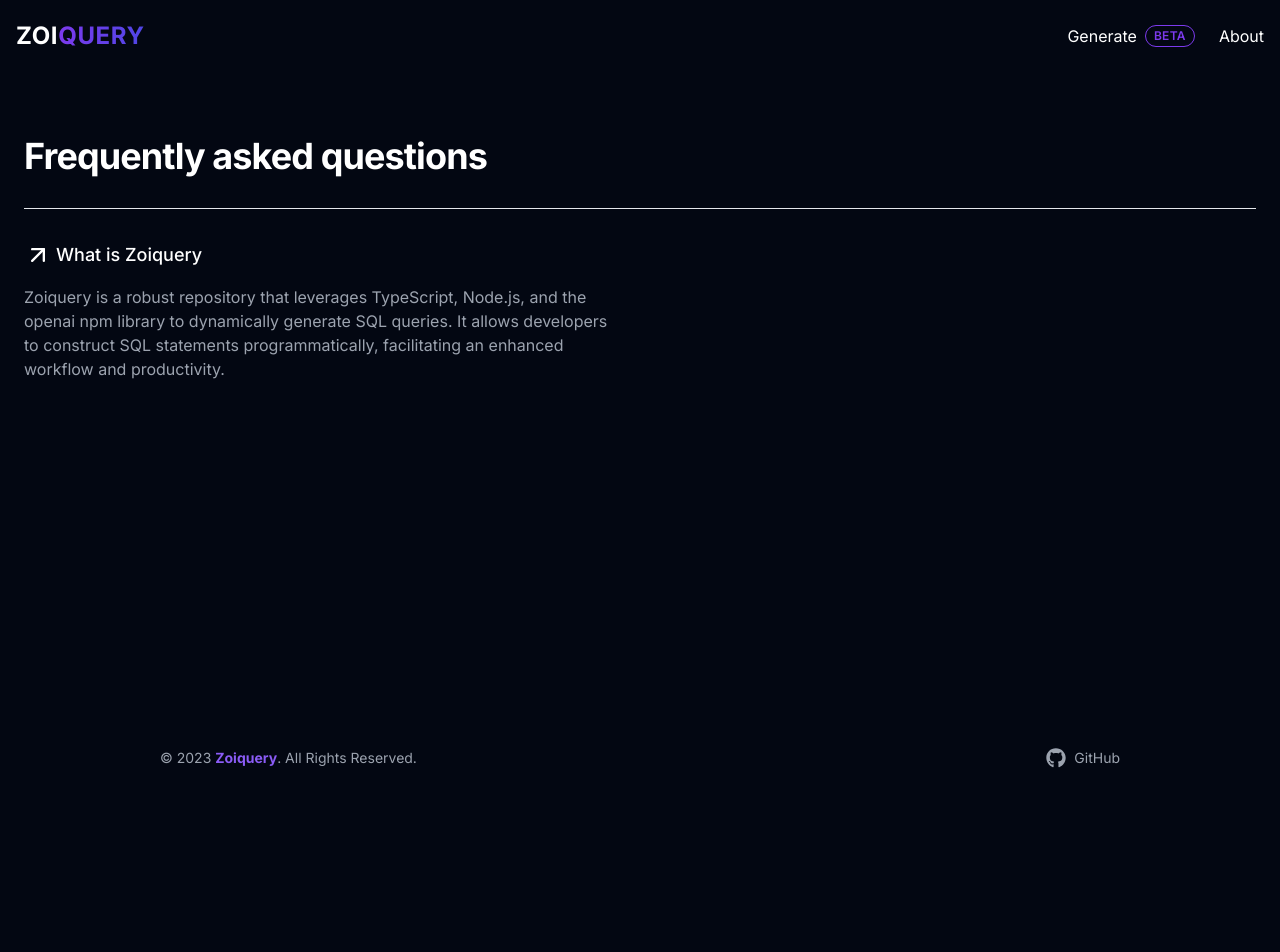
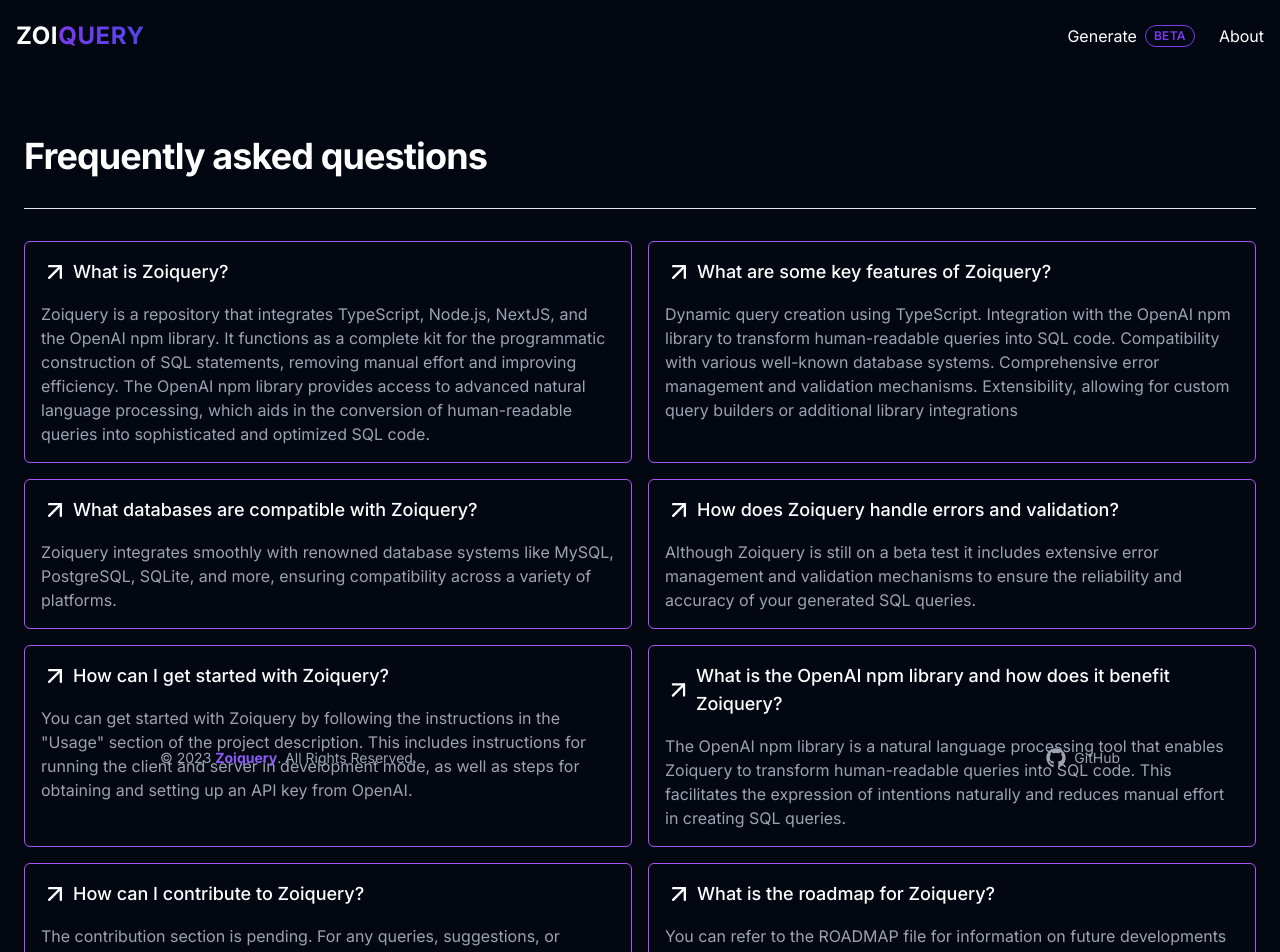
Before and after one commit to noeyislearning/zoiquery, a Next.js app in the folder client/: page /about in a window 1280 px wide. Shown: the top 952 px of the page. Before the commit the page ends 800 px from the top, so only its background shows below. Built offline with nearby package versions, Linux system fonts and the light colour scheme.

Commit message:
Build `About` page and `FAQCard` component

```diff
--- a/client/app/about/page.tsx
+++ b/client/app/about/page.tsx
@@ -1,7 +1,8 @@
 import React from "react";
 
-/** React Icons */
-import { FiArrowUpRight } from "react-icons/fi";
+/** Components */
+import FaqCard from "@/components/common/Cards/FAQCard";
+import BackToTopButton from "@/components/common/Buttons/BackToTopButton";
 
 export default function AboutPage() {
   return (
@@ -9,18 +10,8 @@
       <section className="bg-gray-950">
         <div className="py-8 px-4 mx-auto max-w-screen-xl sm:py-16 lg:px-6">
           <h2 className="mb-8 text-4xl tracking-tight font-bold text-white">Frequently asked questions</h2>
-          <div className="mb-10 grid pt-8 text-left border-t border-gray-200 md:gap-16 dark:border-gray-700 md:grid-cols-2">
-            <div className="text-white">
-              <div className="mb-4 flex gap-1 items-center">
-                <FiArrowUpRight className="w-7 h-7"/>
-                <h3 className="text-lg font-medium ">
-                  What is Zoiquery
-                </h3>
-              </div>
-              <p className="text-gray-400">
-                Zoiquery is a robust repository that leverages TypeScript, Node.js, and the openai npm library to dynamically generate SQL queries. It allows developers to construct SQL statements programmatically, facilitating an enhanced workflow and productivity.
-              </p>
-            </div>
+          <div className="mb-32 lg:mb-10 grid pt-8 text-left border-t border-gray-200 gap-4 lg:gap-4 dark:border-gray-700 md:grid-cols-2">
+            <FaqCard faqsItems={[]}/>
           </div>
         </div>
       </section>
--- /dev/null
+++ b/client/assets/interfaces/faqs.ts
@@ -0,0 +1,8 @@
+interface FAQsItems {
+  question: string;
+  answer: string;
+}
+
+export interface FAQsItemsProps {
+  faqsItems: FAQsItems[];
+}
--- /dev/null
+++ b/client/assets/models/faqs.json
@@ -0,0 +1,40 @@
+{
+  "faqs": [
+    {
+      "question": "What is Zoiquery?",
+      "answer": "Zoiquery is a repository that integrates TypeScript, Node.js, NextJS, and the OpenAI npm library. It functions as a complete kit for the programmatic construction of SQL statements, removing manual effort and improving efficiency. The OpenAI npm library provides access to advanced natural language processing, which aids in the conversion of human-readable queries into sophisticated and optimized SQL code."
+    },
+    {
+      "question": "What are some key features of Zoiquery?",
+      "answer": "Dynamic query creation using TypeScript. Integration with the OpenAI npm library to transform human-readable queries into SQL code. Compatibility with various well-known database systems. Comprehensive error management and validation mechanisms. Extensibility, allowing for custom query builders or additional library integrations"
+    },
+    {
+      "question": "What databases are compatible with Zoiquery?",
+      "answer": "Zoiquery integrates smoothly with renowned database systems like MySQL, PostgreSQL, SQLite, and more, ensuring compatibility across a variety of platforms."
+    },
+    {
+      "question": "How does Zoiquery handle errors and validation?",
+      "answer": "Although Zoiquery is still on a beta test it includes extensive error management and validation mechanisms to ensure the reliability and accuracy of your generated SQL queries."
+    },
+    {
+      "question": "How can I get started with Zoiquery?",
+      "answer": "You can get started with Zoiquery by following the instructions in the \"Usage\" section of the project description. This includes instructions for running the client and server in development mode, as well as steps for obtaining and setting up an API key from OpenAI."
+    },
+    {
+      "question": "What is the OpenAI npm library and how does it benefit Zoiquery?",
+      "answer": "The OpenAI npm library is a natural language processing tool that enables Zoiquery to transform human-readable queries into SQL code. This facilitates the expression of intentions naturally and reduces manual effort in creating SQL queries."
+    },
+    {
+      "question": "How can I contribute to Zoiquery?",
+      "answer": "The contribution section is pending. For any queries, suggestions, or feedback, you can reach out to @noeyislearning on GitHub."
+    },
+    {
+      "question": "What is the roadmap for Zoiquery?",
+      "answer": "You can refer to the ROADMAP file for information on future developments and plans for Zoiquery."
+    },
+    {
+      "question": "What is the license for Zoiquery?",
+      "answer": "Zoiquery is licensed under the MIT License. For more information, you can refer to the LICENSE file."
+    }
+  ]
+}
--- /dev/null
+++ b/client/components/common/Cards/FAQCard.tsx
@@ -0,0 +1,35 @@
+import React from 'react'
+
+/** React Icons */
+import {FiArrowUpRight} from "react-icons/fi";
+
+/** Interfaces/Props */
+import { FAQsItemsProps } from "@/assets/interfaces/faqs"
+
+/** Models */
+import faqsItems from "@/assets/models/faqs.json"
+
+export default function FaqCard({} : FAQsItemsProps) {
+
+  const faqs = faqsItems.faqs;
+
+  return (
+    <>
+      {faqs.map((faq, index) => (
+        <div
+            key={index}
+            className="p-4 text-white border border-purple-500 hover:border-purple-700 rounded-md">
+          <div className="mb-4 flex gap-1 items-center">
+            <FiArrowUpRight className="w-7 h-7"/>
+            <h3 className="text-lg font-medium ">
+              {faq.question}
+            </h3>
+          </div>
+          <p className="text-gray-400">
+            {faq.answer}
+          </p>
+        </div>
+      ))}
+    </>
+  )
+}
```
